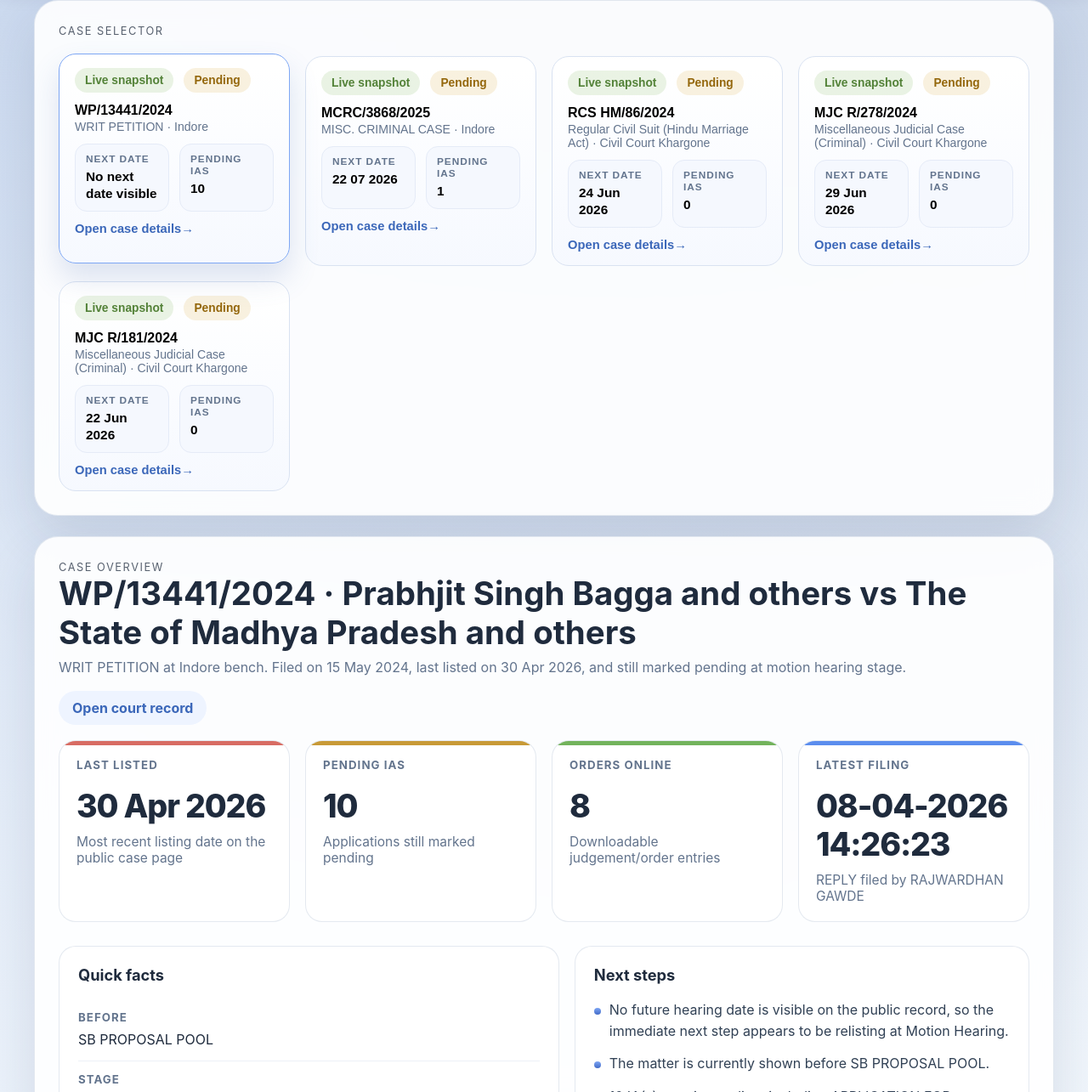
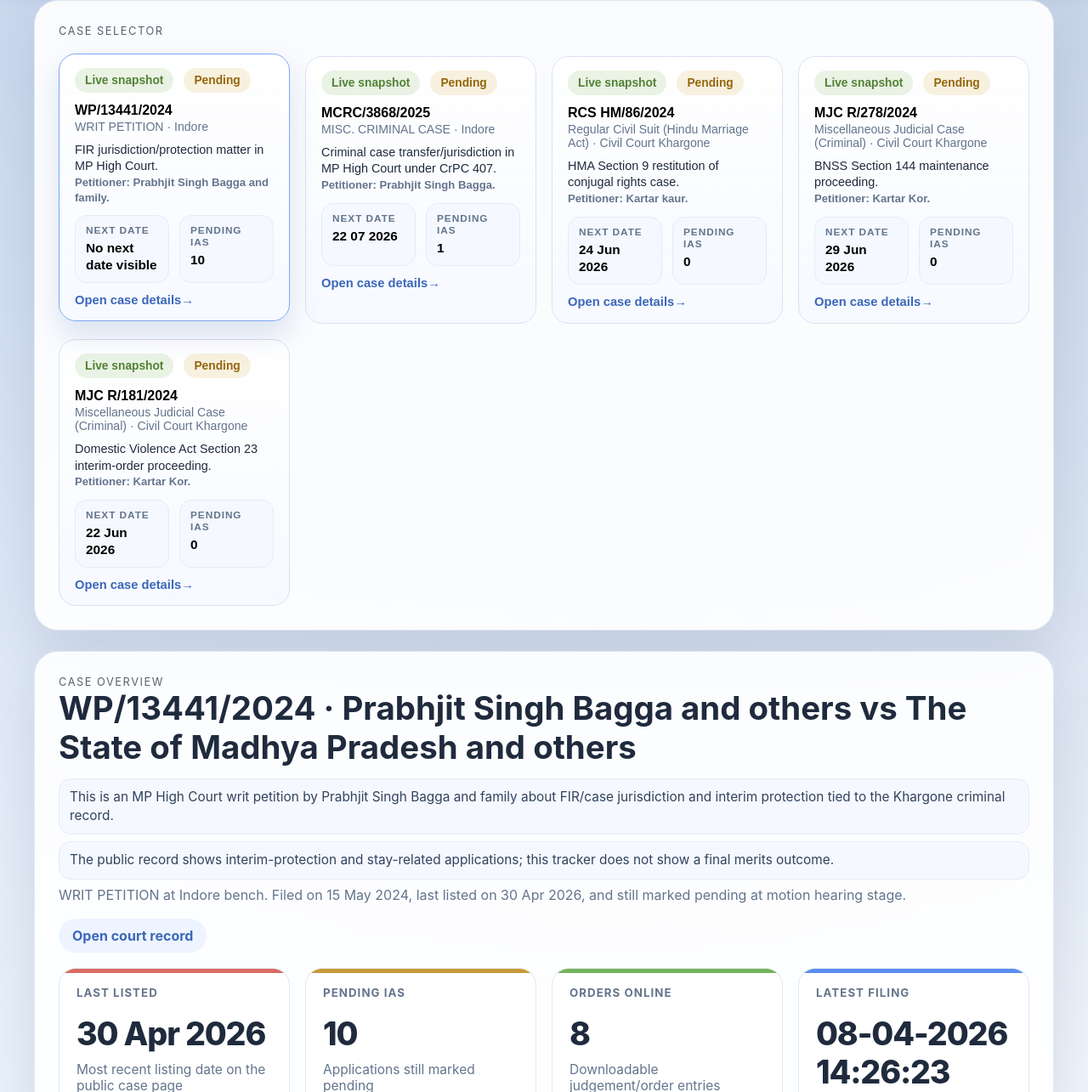
Before and after one commit to psbaggaai/SunnyCases, a website: page index.html in a window 1280 px wide. Shown: the part 83-1368 px from the top of the page at 85% size. Drawn offline with Linux system fonts and the light colour scheme.

Commit message:
Add case summary context

```diff
--- a/index.html
+++ b/index.html
@@ -285,6 +285,20 @@
         margin-top: 2px;
       }
 
+      .case-summary-line {
+        color: var(--ink);
+        font-size: 0.9rem;
+        line-height: 1.35;
+        margin-top: 10px;
+      }
+
+      .case-petitioner-line {
+        color: var(--muted);
+        font-size: 0.82rem;
+        font-weight: 700;
+        line-height: 1.35;
+      }
+
       .dashlet-meta {
         display: grid;
         grid-template-columns: repeat(2, minmax(0, 1fr));
@@ -353,6 +367,23 @@
       .overview-title p {
         color: var(--muted);
         margin-top: 8px;
+      }
+
+      .case-brief {
+        display: grid;
+        gap: 8px;
+        margin-top: 14px;
+      }
+
+      .case-brief p {
+        background: #f5f8fe;
+        border: 1px solid #e5ebf7;
+        border-radius: 14px;
+        color: #31435d;
+        font-size: 0.96rem;
+        line-height: 1.45;
+        margin: 0;
+        padding: 10px 12px;
       }
 
       .metrics-grid {
@@ -784,6 +815,7 @@
             <div class="overview-title">
               <div class="section-label" id="overviewLabel">Case Overview</div>
               <h2 id="caseHeadline"></h2>
+              <div class="case-brief" id="caseBrief"></div>
               <p id="caseSummary"></p>
             </div>
             <a class="btn-link" id="sourceLink" href="#" target="_blank" rel="noreferrer">Open court record</a>
@@ -927,6 +959,12 @@
                 "cnr": "MPHC020162452024",
                 "sourceUrl": "https://mphc.gov.in/case-status",
                 "partiesSummary": "4 petitioner(s), 3 respondent(s), 10 pending IA(s)",
+                "dashletSummary": "FIR jurisdiction/protection matter in MP High Court.",
+                "petitionerLine": "Petitioner: Prabhjit Singh Bagga and family.",
+                "summaryLines": [
+                        "This is an MP High Court writ petition by Prabhjit Singh Bagga and family about FIR/case jurisdiction and interim protection tied to the Khargone criminal record.",
+                        "The public record shows interim-protection and stay-related applications; this tracker does not show a final merits outcome."
+                ],
                 "category": "(1) CRIMINAL LAW & PROCEDURE-12100 >> Code of Criminal Procedure, 1973-12102 >>",
                 "district": "LEH LADAKH",
                 "statutory": "FOR ADMISSION and\nIA NO. 4065/2024 - [APPLICATION FOR IGNORING DEFECT] and\nIA NO. 4128/2024 - [APPLICATION FOR IGNORING THE DEFECTS] and IA No.9739/2024-VACATING INTERIM STAY GRANTED VIDE ORDER DATED 06/06/2024 IN I.A. 4828/2024 and IA No.864/2025-DOCUMENT TAKEN ON RECORD and IA No.2249/2025-STAY APPLICATION and IA No.3086/2025-DOCUMENT TAKEN ON RECORD and IA No.3716/2025-STAY APPLICATION and IA No.3717/2025-AMENDMENT IN RECORD and IA No.6826/2025-APPLICATION FOR CLARIFICATION OF THE ORDER and IA No.7317/2025-URGENT HEARING APPLN.",
@@ -1318,6 +1356,12 @@
                 "cnr": "MPHC020030112025",
                 "sourceUrl": "https://mphc.gov.in/case-status",
                 "partiesSummary": "1 petitioner(s), 1 respondent(s), 1 pending IA(s)",
+                "dashletSummary": "Criminal case transfer/jurisdiction in MP High Court under CrPC 407.",
+                "petitionerLine": "Petitioner: Prabhjit Singh Bagga.",
+                "summaryLines": [
+                        "This is the MP High Court criminal transfer/jurisdiction case filed by Prabhjit Singh Bagga against Kartar Kaur Chhabra.",
+                        "Legal context: CrPC Section 407 lets the High Court transfer criminal cases or appeals when justice, convenience, fair trial, or difficult legal questions require it."
+                ],
                 "category": "(1) CRIMINAL LAW & PROCEDURE-12100 >> Code of Criminal Procedure, 1973-12102 >> 03-SECTION 407",
                 "district": "LEH LADAKH",
                 "statutory": "FOR ADMISSION and IA No.1031/2025-STAY APPLICATION",
@@ -1483,6 +1527,12 @@
           cnr: "MP10050048062024",
           sourceUrl: "https://mandleshwar.dcourts.gov.in/case-status-search-by-petitioner-respondent/",
           partiesSummary: "Kartar kaur against Prabhjitsingh Bagga",
+          dashletSummary: "HMA Section 9 restitution of conjugal rights case.",
+          petitionerLine: "Petitioner: Kartar kaur.",
+          summaryLines: [
+            "This is Kartar kaur's Section 9 Hindu Marriage Act case against Prabhjitsingh Bagga in Civil Court Khargone.",
+            "Legal context: Section 9 lets an aggrieved spouse seek restitution of conjugal rights when the other spouse withdraws from their society without reasonable excuse.",
+          ],
           category: "Hindu Marriage Act, 1955",
           district: "Mandleshwar / Khargone",
           statutory:
@@ -1664,6 +1714,12 @@
           cnr: "MP10050042942024",
           sourceUrl: "https://mandleshwar.dcourts.gov.in/case-status-search-by-petitioner-respondent/",
           partiesSummary: "Kartar Kor against Prabhjitshing",
+          dashletSummary: "BNSS Section 144 maintenance proceeding.",
+          petitionerLine: "Petitioner: Kartar Kor.",
+          summaryLines: [
+            "This is Kartar Kor's BNSS Section 144 maintenance proceeding against Prabhjitshing in Civil Court Khargone.",
+            "Legal context: BNSS Section 144 covers maintenance for wives, children, and parents where a person with sufficient means neglects or refuses to maintain them.",
+          ],
           category: "Bharatiya Nagarik Suraksha Sanhita, 2023",
           district: "Mandleshwar / Khargone",
           statutory:
@@ -1844,6 +1900,12 @@
           cnr: "MP10050024632024",
           sourceUrl: "https://mandleshwar.dcourts.gov.in/case-status-search-by-petitioner-respondent/",
           partiesSummary: "Kartar Kor against four Bagga-side respondents",
+          dashletSummary: "Domestic Violence Act Section 23 interim-order proceeding.",
+          petitionerLine: "Petitioner: Kartar Kor.",
+          summaryLines: [
+            "This is Kartar Kor's Domestic Violence Act Section 23 matter against Prabhjit Singh and others in Civil Court Khargone.",
+            "Legal context: Section 23 empowers a Magistrate to grant interim or ex parte orders where the application shows domestic violence or likely domestic violence.",
+          ],
           category: "Protection of Women from Domestic Violence Act, 2005",
           district: "Mandleshwar / Khargone",
           statutory:
@@ -2175,6 +2237,7 @@
 
       const caseGrid = document.getElementById("caseGrid");
       const caseHeadline = document.getElementById("caseHeadline");
+      const caseBrief = document.getElementById("caseBrief");
       const caseSummary = document.getElementById("caseSummary");
       const sourceLink = document.getElementById("sourceLink");
       const metricsGrid = document.getElementById("metricsGrid");
@@ -2240,6 +2303,8 @@
                 <div>
                   <div class="case-title">${item.code}</div>
                   <div class="case-kicker">${localizeText(item.type)} · ${item.bench}</div>
+                  <div class="case-summary-line">${localizeText(item.dashletSummary || item.stage)}</div>
+                  <div class="case-petitioner-line">${localizeText(item.petitionerLine || "")}</div>
                 </div>
                 <div class="dashlet-meta">
                   <div class="dashlet-stat">
@@ -2271,6 +2336,9 @@
         updateStaticUi();
         renderCaseCards(item.id);
         caseHeadline.textContent = `${item.code} · ${item.title}`;
+        caseBrief.innerHTML = (item.summaryLines || [])
+          .map((line) => `<p>${localizeText(line)}</p>`)
+          .join("");
         caseSummary.textContent = t("caseSummary")
           .replace("{type}", localizeText(item.type))
           .replace("{bench}", item.bench)
```
